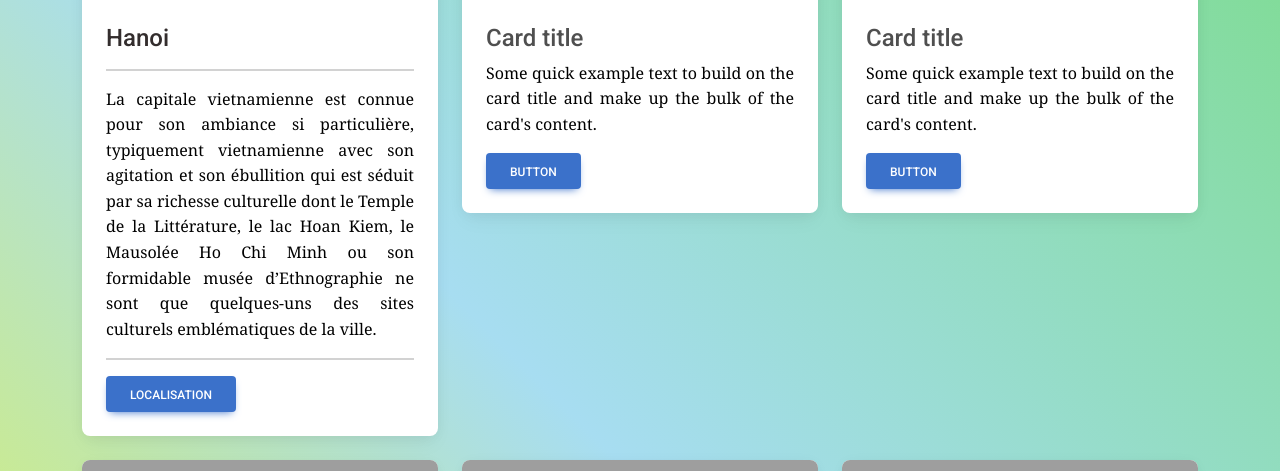
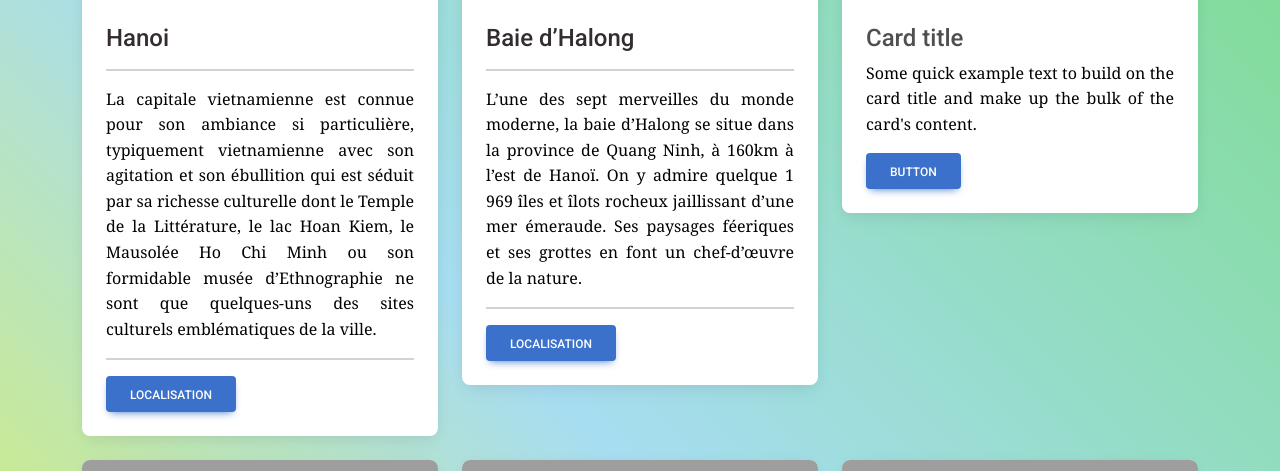
Before and after one commit to zpilia/vietnam_website, a PHP site: page /incontournable.php in a window 1280 px wide. Shown: the part 555-1026 px from the top of the page. Run offline with PHP 8.4, Linux system fonts and the light colour scheme; some libraries are stand-ins or nearby versions; grey boxes are pictures that could not be loaded.

Commit message:
Update incontournable.php

```diff
--- a/views/incontournable.php
+++ b/views/incontournable.php
@@ -108,22 +108,58 @@
                     <div class="card  ">
                         <!-- Image -->
                         <div class="bg-image hover-overlay ripple" data-mdb-ripple-color="light">
-                            <img src="https://mdbootstrap.com/img/new/standard/nature/111.webp" class="img-fluid" />
+                            <img src="../public/img/baie_dhalong_vietnam.jpg" class="img-fluid" alt="hanoi"/>
                         </div>
 
                         <!-- Contenu -->
                         <div class="card-body">
-                            <h4 class="card-title">Card title</h4>
+                            <h4 class="card-title text-dark">Baie d’Halong</h4>
+                            <hr>
                             <p class="card-text text-justify" style="font-family: 'Georgia', serif;
                                                                                                   text-align: justify;
                                                                                                   font-size: 100%;
                                                                                                   color: black;">
-                                Some quick example text to build on the card title and make up the bulk of the
-                                card's content.
+                                L’une des sept merveilles du monde moderne, la baie d’Halong se situe dans la province de Quang Ninh, à 160km à l’est de Hanoï.
+                                On y admire quelque 1 969 îles et îlots rocheux jaillissant d’une mer émeraude. Ses paysages féeriques et ses grottes en font un chef-d’œuvre de la nature.
                             </p>
+                            <hr>
+                            <!-- Bouton -->
+                            <button type="button" class="btn btn-primary" data-mdb-toggle="modal" data-mdb-target="#myModal">
+                                Localisation
+                            </button>
 
-                            <!-- Bouton -->
-                            <button type="button" class="btn btn-primary">Button</button>
+                            <!-- Modal -->
+                            <div class="modal" id="myModal">
+                                <div class="modal-dialog modal-dialog-centered">
+                                    <div class="modal-content">
+                                        <!-- Modal body -->
+                                        <div class="modal-body mb-0 p-0">
+                                            <!-- Google Maps -->
+                                            <div id="map-container-google-16" class="z-depth-1-half map-container-9"
+                                                 style="overflow:hidden;
+                                                        padding-bottom:55%;
+                                                        position:relative;
+                                                        height:0;"
+                                            >
+                                                <iframe src="https://www.google.com/maps/embed?pb=!1m18!1m12!1m3!1d59585.969790435425!2d105.79296009040836!3d21.02775943883605!2m3!1f0!2f0!3f0!3m2!1i1024!2i768!4f13.1!3m3!1m2!1s0x3135ab9bd9861ca1%3A0xe7887f7b72ca17a9!2sHano%C3%AF%2C%20District%20de%20Hoan%20Kiem%2C%20Hano%C3%AF%2C%20Vietnam!5e0!3m2!1sfr!2sfr!4v1687455326871!5m2!1sfr!2sfr"
+                                                        frameborder="0" allowfullscreen
+                                                        style="left:0;
+                                                               top:0;
+                                                               height:100%;
+                                                               width:100%;
+                                                               position:absolute;">
+                                                </iframe>
+                                            </div>
+                                        </div>
+                                        <!-- Modal footer -->
+                                        <div class="modal-footer">
+                                            <button type="button" class="btn btn-danger" data-mdb-dismiss="modal">
+                                                Close
+                                            </button>
+                                        </div>
+                                    </div>
+                                </div>
+                            </div>
                         </div>
                     </div>
                 </div>
```
